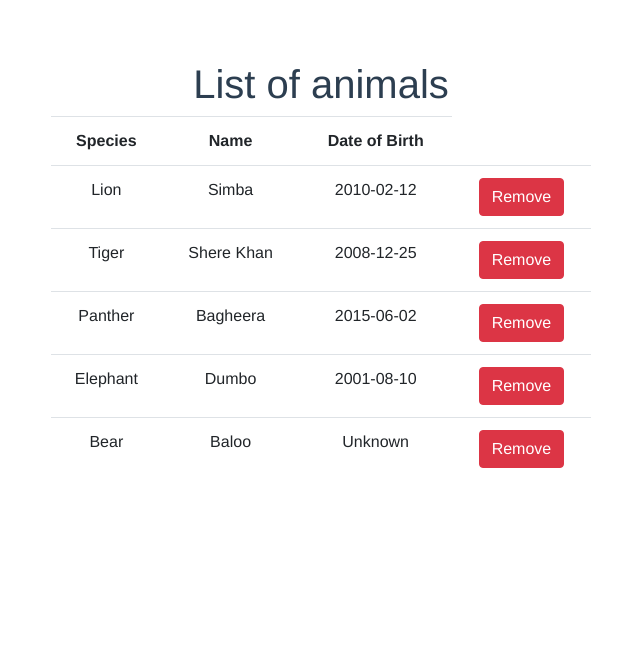
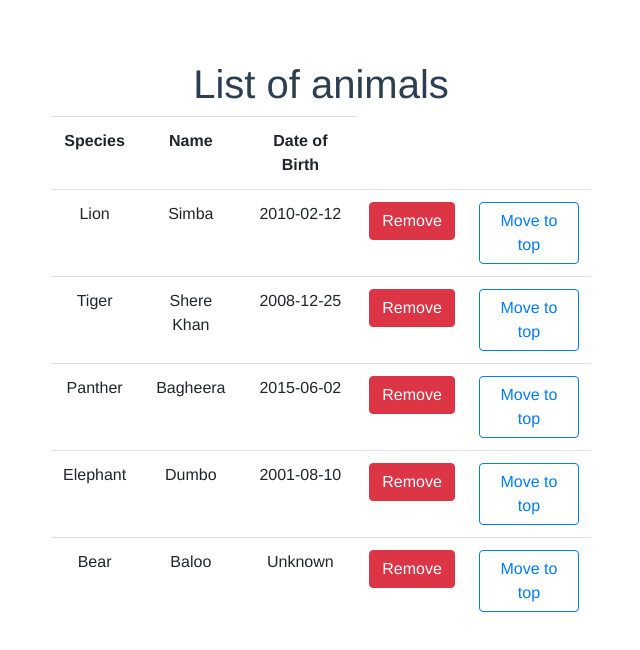
Before and after one commit to adamovicm/vue-practice-zoo, a Vue app: page / in a window 1280 px wide. Shown: the top 650 px of the page, without its empty margins (319-959 px from the left). Built offline with nearby package versions, Linux system fonts and the light colour scheme.

Commit message:
task 4 done

```diff
--- a/src/components/AnimalList.vue
+++ b/src/components/AnimalList.vue
@@ -19,6 +19,14 @@
             @click="removeAnimal(index)"
             >
               Remove
+          </b-button>
+        </td>
+        <td>
+          <b-button
+            variant="outline-primary"
+            @click="moveToTop(index)"
+            >
+              Move to top
           </b-button>
         </td>
       </tr>
@@ -76,6 +84,19 @@ export default {
   methods: {
     removeAnimal(index) {
       this.animals.splice(index, 1);
+    },
+    moveToTop(index) {
+      // let tempAnimal = this.animal[index];
+      // this.removeAnimal(index);
+      // this.animals.unshift(tempAnimal);
+
+      let newAnimals = this.animals.filter((item, i) => {
+        item;
+        return i != index;
+      });
+
+      newAnimals.unshift(this.animals[index]);
+      this.animals = newAnimals
     }
   }
 }
```
